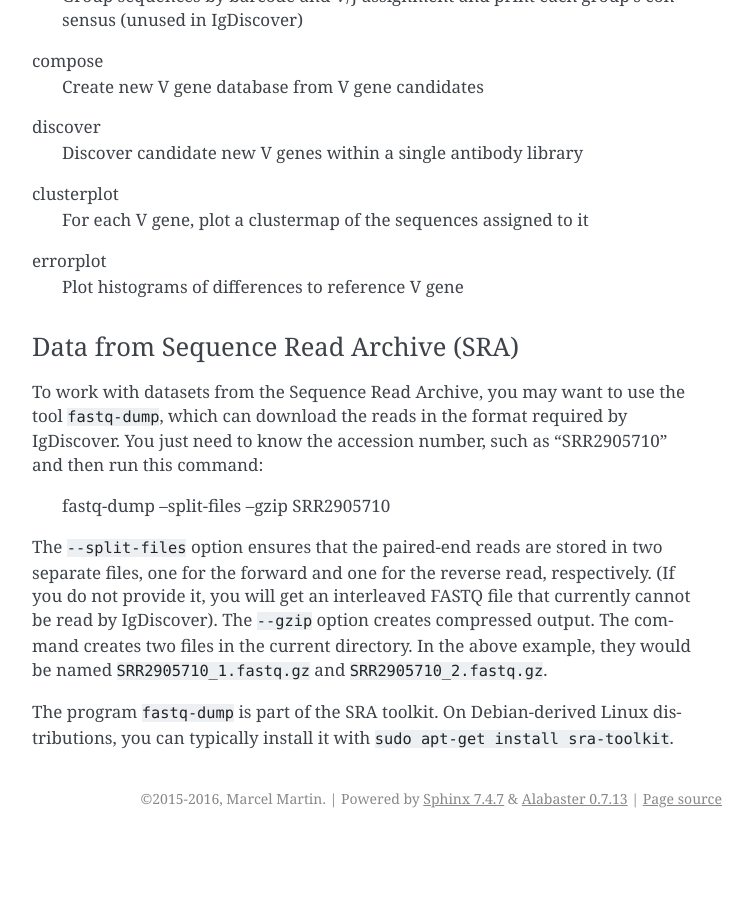
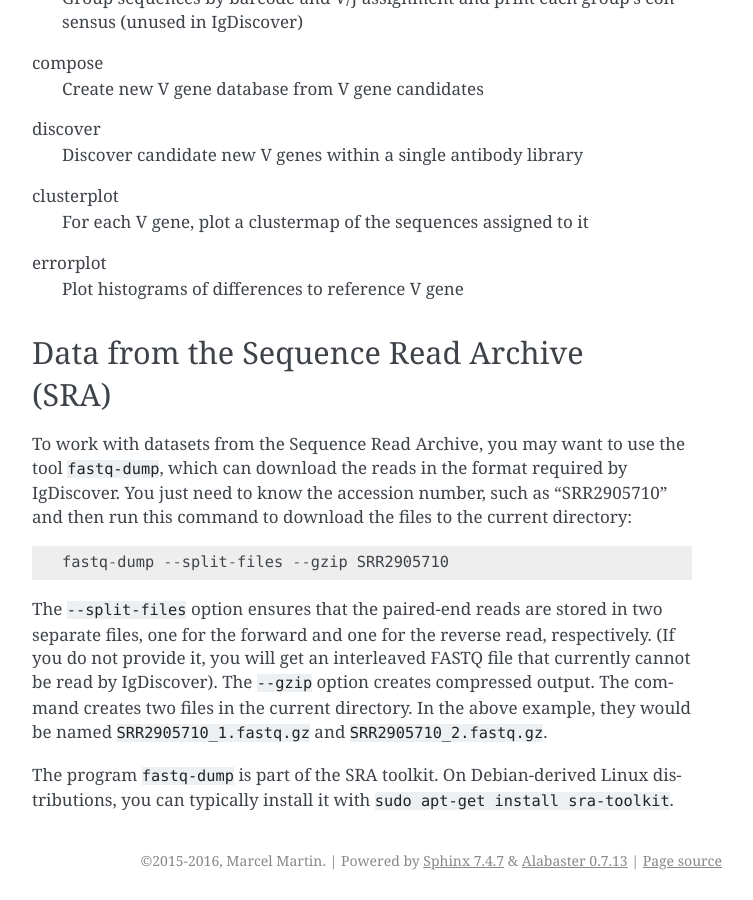
Before and after one commit to NBISweden/IgDiscover-legacy, a Sphinx documentation site: the page built from doc/guide.rst, in a window 1280 px wide and 900 px high, scrolled down 13274 px. Shown: the whole window, without its empty margins (388-1141 px from the left). Built offline with Sphinx 7.4.7, drawn with Linux system fonts in a browser that asks for light colours; the version number could not be read and is left out; before the commit the page ends 14112 px from its top, so only the background shows below that; some of the changed text lies outside the part shown.

Commit message:
Start an "advanced" section in the manual

```diff
--- a/CHANGES.rst
+++ b/CHANGES.rst
@@ -7,7 +7,7 @@
 * Optionally, sequences are not renamed in the ``assigned.tab`` file, but
   retain their original name as in the FASTA or FASTQ file. Set ``rename:
   false`` in the configuration file to get this behavior.
-
+* Started an “advanced” section in the manual.
 
 v0.2
 ----
--- a/doc/guide.rst
+++ b/doc/guide.rst
@@ -299,7 +299,8 @@
 This file is a gzip-compressed table with tab-separated values.
 It is created by ``igdiscover parse`` and is the result of parsing IgBLAST output.
 It contains a few additional columns that do not come directly from IgBLAST.
-In particular, the CDR3 sequence is detected, the sequence before the V gene match is split into *UTR* and *leader*, and the RACE-specific run of G nucleotides is also detected.
+In particular, the CDR3 sequence is detected, the sequence before the V gene match is split into *UTR* and *leader*, and
+the RACE-specific run of G nucleotides is also detected.
 The first row is a header row with column names.
 Each subsequent row describes the IgBLAST results for a single pre-processed input sequence.
 
@@ -309,7 +310,8 @@
 Columns:
 
 count
-    How many copies of input sequence this query sequence represents. Copied from the ``;size=3;`` entry in the FASTA header field that is added by ``VSEARCH -derep_fulllength``.
+    How many copies of input sequence this query sequence represents. Copied from the ``;size=3;`` entry in the FASTA
+    header field that is added by ``VSEARCH -derep_fulllength``.
 
 V_gene, D_gene, J_gene
     V/D/J gene match for the query sequence
@@ -553,13 +555,13 @@
     Plot histograms of differences to reference V gene
 
 
-Data from Sequence Read Archive (SRA)
--------------------------------------
+Data from the Sequence Read Archive (SRA)
+=========================================
 
 To work with datasets from the Sequence Read Archive, you may want to use the
 tool ``fastq-dump``, which can download the reads in the format required by
 IgDiscover. You just need to know the accession number, such as “SRR2905710” and
-then run this command:
+then run this command to download the files to the current directory::
 
     fastq-dump --split-files --gzip SRR2905710
 
--- a/doc/index.rst
+++ b/doc/index.rst
@@ -11,4 +11,5 @@
    manual-installation
    testing
    guide
+   advanced
    changes
```
Also changed, not shown: other parts of doc/guide.rst (+2 -2 lines), doc/advanced.rst (added, +39 -0 lines).
